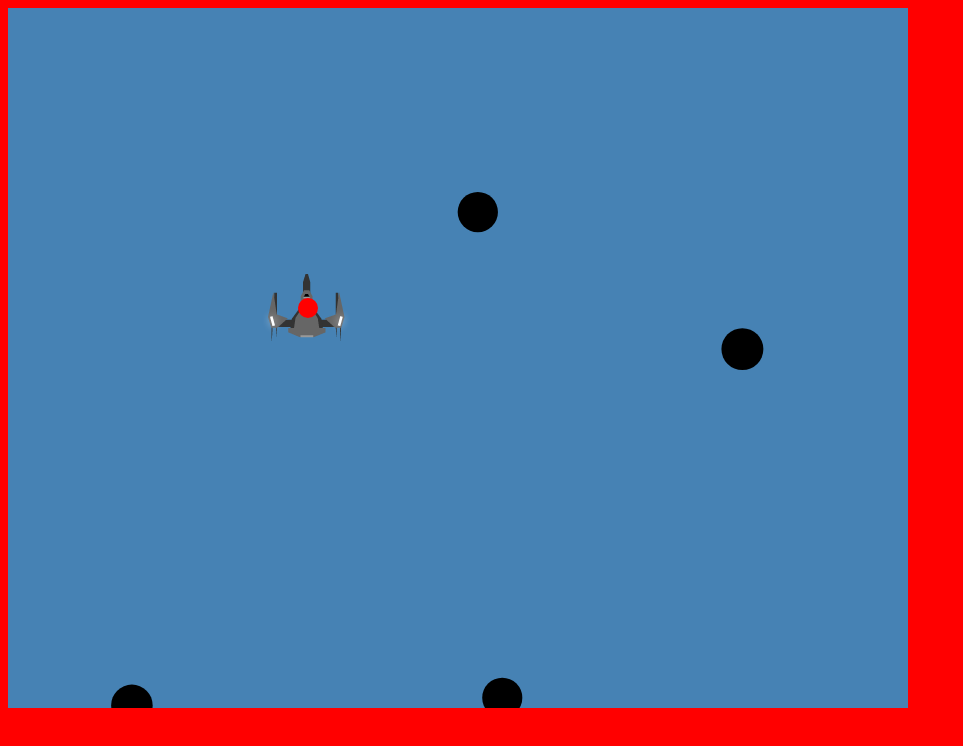
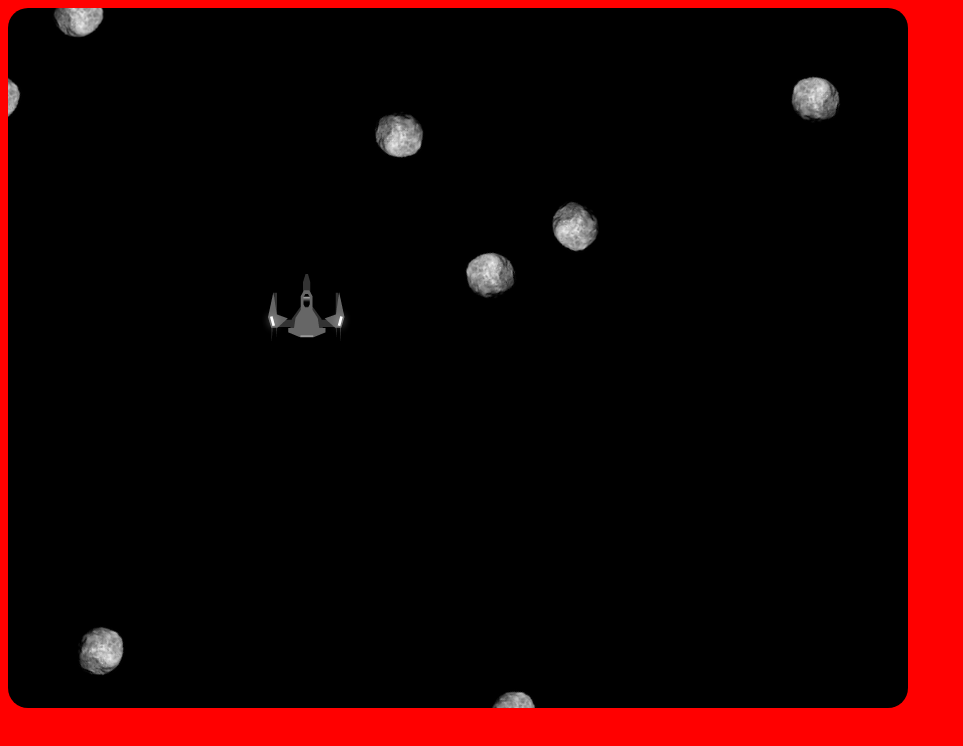
Before and after one commit to Alainalvarez14/AsteroidsJavascriptProject, a website built with webpack: page index.html in a window 1280 px wide. Shown: the whole page, without its empty margins (0-963 px from the left). Built offline with nearby package versions, Linux system fonts and the light colour scheme.

Commit message:
asteroid rotation and lasers

```diff
--- a/src/scripts/asteroids.js
+++ b/src/scripts/asteroids.js
@@ -1,15 +1,15 @@
 class Asteroids {
     constructor(dimensions) {
         this.dimensions = dimensions;
-        // this.canvas = canvas;
-        // this.x = Math.random() * canvas.width;
-        // this.y = Math.random() * canvas.height;
         this.randomNum = this.randomOption();
         this.x = this.randomX()
         this.y = this.randomY()
         this.radius = Math.random() + 20;
-        this.changeOnX = Math.random() * 3;
-        this.changeOnY = Math.random() * 3;
+        this.changeOnX = Math.random() * 2;
+        this.changeOnY = Math.random() * 2;
+        this.angle = 0;
+        this.asteroid = new Image();
+        this.asteroid.src = 'src/images/Asteroid.png'
     }
 
     randomOption() {
@@ -46,33 +46,14 @@ class Asteroids {
         if (this.randomNum === 3) {
             return Math.random() * (700 - 0) + 0;
         }
-
     }
 
-    randomDirection() {
-        if (this.randomNum === 0) {
-            this.x += this.changeOnX;
-            this.y += this.changeOnY;
-        }
-        if (this.randomNum === 1) {
-            this.x -= this.changeOnX;
-            this.y -= this.changeOnY;
-        }
-        if (this.randomNum === 2) {
-            this.x += this.changeOnX;
-            this.y -= this.changeOnY;
-        }
-        if (this.randomNum === 2) {
-            this.x -= this.changeOnX;
-            this.y += this.changeOnY;
-        }
-    }
-
-    fillCircle(ctx) {
-        ctx.beginPath();
-        ctx.arc(this.x, this.y, this.radius, 0, Math.PI * 2);
-        ctx.fillStyle = 'black';
-        ctx.fill();
+    drawAsteroids(ctx) {
+        ctx.save();
+        ctx.translate(this.x, this.y);
+        ctx.rotate(this.angle * Math.PI / 180);
+        ctx.drawImage(this.asteroid, 0 - 108 / 2, 0 - 81 / 2);
+        ctx.restore();
     }
 
     update() {
@@ -88,15 +69,16 @@ class Asteroids {
             this.x += this.changeOnX;
             this.y -= this.changeOnY;
         }
-        if (this.randomNum === 2) {
+        if (this.randomNum === 3) {
             this.x -= this.changeOnX;
             this.y += this.changeOnY;
         }
     }
 
     animate(ctx) {
-        this.fillCircle(ctx);
+        this.drawAsteroids(ctx);
         this.update();
+        this.angle++;
     }
 }
 
--- a/src/scripts/game.js
+++ b/src/scripts/game.js
@@ -8,7 +8,6 @@ class Game {
         this.ctx = canvas.getContext('2d');
         this.dimensions = { width: this.canvas.width, height: this.canvas.height };
         this.spaceShip = new Spaceship(this.dimensions, this.canvas);
-        this.laser = new Lasers(this.dimensions, this.spaceShip);
         this.frames = 0;
         this.asteroidArr = [];
         this.startGame();
@@ -46,7 +45,6 @@ class Game {
         this.ctx.clearRect(0, 0, this.dimensions.width, this.dimensions.height);
         this.asteroidMultiplier();
         this.spaceShip.animate(this.ctx);
-        this.laser.animate(this.ctx);
         this.frames++;
         requestAnimationFrame(this.animate.bind(this));
     }
--- a/src/scripts/lasers.js
+++ b/src/scripts/lasers.js
@@ -1,64 +1,30 @@
-const MAX = 10;
-const LASERSPEED = 500; //pixels per second
-
 class Lasers {
-    constructor(dimensions, spaceship) {
+    constructor(dimensions, x, y, angle) {
         this.dimensions = dimensions;
-        this.spaceship = spaceship;
-        this.x = this.spaceship.x;
-        this.y = this.spaceship.y;
-        this.lasers = [];
-        this.canShoot = true;
-        this.radius = 10;
+        this.angle = angle;
+        this.x = x;
+        this.y = y;
+        this.radius = 3;
         this.changeOnX = 5;
         this.changeOnY = 5;
     }
 
     drawLasers(ctx) {
-        // for (let i = 0; i < lasers.length; i++) {
-        //     ctx.beginPath();
-        //     ctx.arc(lasers[i].x, lasers[i].y, this.radius, 0, Math.PI * 2);
-        //     ctx.fillStyle = 'red';
-        //     ctx.fill();
-        // }
-
+        ctx.fillStyle = 'red';
         ctx.beginPath();
-        ctx.arc(this.spaceship.x, this.spaceship.y, this.radius, 0, Math.PI * 2);
-        ctx.fillStyle = 'red';
+        ctx.arc(this.x, this.y, this.radius, 0, Math.PI * 2, false);
         ctx.fill();
     }
 
-    shootLasers() {
-        // if (this.canShoot && this.lasers.length < MAX) {
-        //     this.lasers.push({ //nose of ship
-        //         x: this.spaceship.x + 4 / 3 * this.spaceship.radius * Math.cos(this.spaceship.angle),
-        //         y: this.spaceship.y + 4 / 3 * this.spaceship.radius * Math.sin(this.spaceship.angle),
-        //         xVelocity: LASERSPEED * Math.cos(this.spaceship.angle) / FPS,
-        //         yVelocity: LASERSPEED * Math.sin(this.spaceship.angle) / FPS
-        //     });
-        // }
-
-        // this.canShoot = false;
-        this.x += this.changeOnX;
-        this.y += this.changeOnY;
-    }
-
-    keyDown(e) {
-        if (e.key === 'SpaceBar' || e.key === 'space') {
-            e.preventDefault();
-            this.shootLasers();
-        }
-    }
-
-    keyUp(e) {
-        if (e.key === 'SpaceBar' || e.key === 'space') {
-            this.canShoot = true;
-        }
+    moveUp() {
+        let laserAngleRadians = (this.angle - 90) * (Math.PI / 180)
+        this.y += Math.sin(laserAngleRadians) * 5;
+        this.x += Math.cos(laserAngleRadians) * 5;
     }
 
     animate(ctx) {
         this.drawLasers(ctx);
-        this.shootLasers();
+        this.moveUp();
     }
 
 }
--- a/src/scripts/spaceship.js
+++ b/src/scripts/spaceship.js
@@ -1,3 +1,5 @@
+import Lasers from "./lasers";
+
 class Spaceship {
 
     constructor(dimensions, canvas) {
@@ -5,6 +7,8 @@ class Spaceship {
         this.canvas = canvas;
         this.x = 300;
         this.y = 300;
+        this.lasersArr = [];
+        this.newLaser = false;
         //Why do i need a height and width here??
         this.width = 80;
         this.height = 68;
@@ -13,6 +17,7 @@ class Spaceship {
         this.speed = 2;
         this.changeOnX = 0;
         this.changeOnY = 0;
+        this.frames = 0;
         this.angle = 0;
         this.spaceShip = new Image();
         this.spaceShip.src = 'src/images/SpaceShipSmall.png';
@@ -21,15 +26,10 @@ class Spaceship {
     rotateShip(ctx) {
         ctx.save();
         ctx.translate(this.x, this.y);
-        ctx.rotate(this.angle * Math.PI / 360);
-        // ctx.drawImage(this.spaceShip, 0, 0, 0 - 100 / 2, 0 - 68 / 2);
+        ctx.rotate(this.angle * Math.PI / 180);
         ctx.drawImage(this.spaceShip, 0 - 100 / 2, 0 - 68 / 2);
         ctx.restore();
     }
-
-    // clear(ctx) {
-    //     ctx.clearRect(0, 0, this.canvas.width, this.canvas.height);
-    // }
 
     newPosition() {
         this.x += this.changeOnX;
@@ -37,13 +37,22 @@ class Spaceship {
         this.detectWalls();
     }
 
+    createLasers(ctx) {
+        if (this.newLaser) {
+            let laser = new Lasers(this.dimensions, this.x, this.y, this.angle);
+            this.lasersArr.push(laser);
+        }
+
+        for (let i = 0; i < this.lasersArr.length; i++) {
+            this.lasersArr[i].animate(ctx);
+        }
+    }
+
     detectWalls() {
-        if (this.y + this.height / 2 > this.canvas.height) { //////why > and not <
-            // this.y = this.canvas.height - this.height;
+        if (this.y + this.height / 2 > this.canvas.height) {
             this.y = this.canvas.height - this.height / 2;
         }
         if (this.x + this.width / 2 > this.canvas.width) {
-            // this.x = this.canvas.width - this.width;
             this.x = this.canvas.width - this.width / 2;
         }
         if (this.x - this.width / 2 < 0) {
@@ -61,26 +70,26 @@ class Spaceship {
         }
         if (e.key === 'ArrowRight' || e.key === 'Right') {
             e.preventDefault();
-            // this.heroMoveRight();
             this.changeOnX = this.speed;
         }
         if (e.key === 'ArrowLeft' || e.key === 'Left') {
             e.preventDefault();
-            // this.heroMoveLeft();
             this.changeOnX = -this.speed;
         }
         if (e.key === 'ArrowUp' || e.key === 'Up') {
             e.preventDefault();
-            // this.heroMoveUp();
             this.changeOnY = -this.speed;
         }
         if (e.key === "r") {
-            // this.rotateRight();
+            e.preventDefault();
             this.angle += 15;
         }
         if (e.key === "l") {
-            // this.rotateLeft();
+            e.preventDefault();
             this.angle -= 15;
+        }
+        if (e.key === ' ' || e.code === 'Space' || e.which === '32' || e.key === 'Spacebar' || e.key === 'space' || e.key === 'Space') {
+            this.newLaser = true;
         }
     }
 
@@ -89,12 +98,17 @@ class Spaceship {
             this.changeOnX = 0;
             this.changeOnY = 0;
         }
+
+        if (e.key === 'SpaceBar' || e.key === 'space' || e.key === 'Space' || e.key === ' ') {
+            this.newLaser = false;
+        }
     }
 
     animate(ctx) {
-        // this.clear(ctx);
         this.rotateShip(ctx);
         this.newPosition();
+        this.createLasers(ctx);
+        this.frames++;
     }
 }
 
--- a/src/style.css
+++ b/src/style.css
@@ -1,8 +1,8 @@
 #canvas {
-    background-color: steelblue;
+    background-color: black;
     height: 700px;
     width: 900px;
-
+    border-radius: 20px;
 }
 
 body {
```
Also changed, not shown: dist/main.css, dist/main.js, src/images/Asteroid.png (added).
